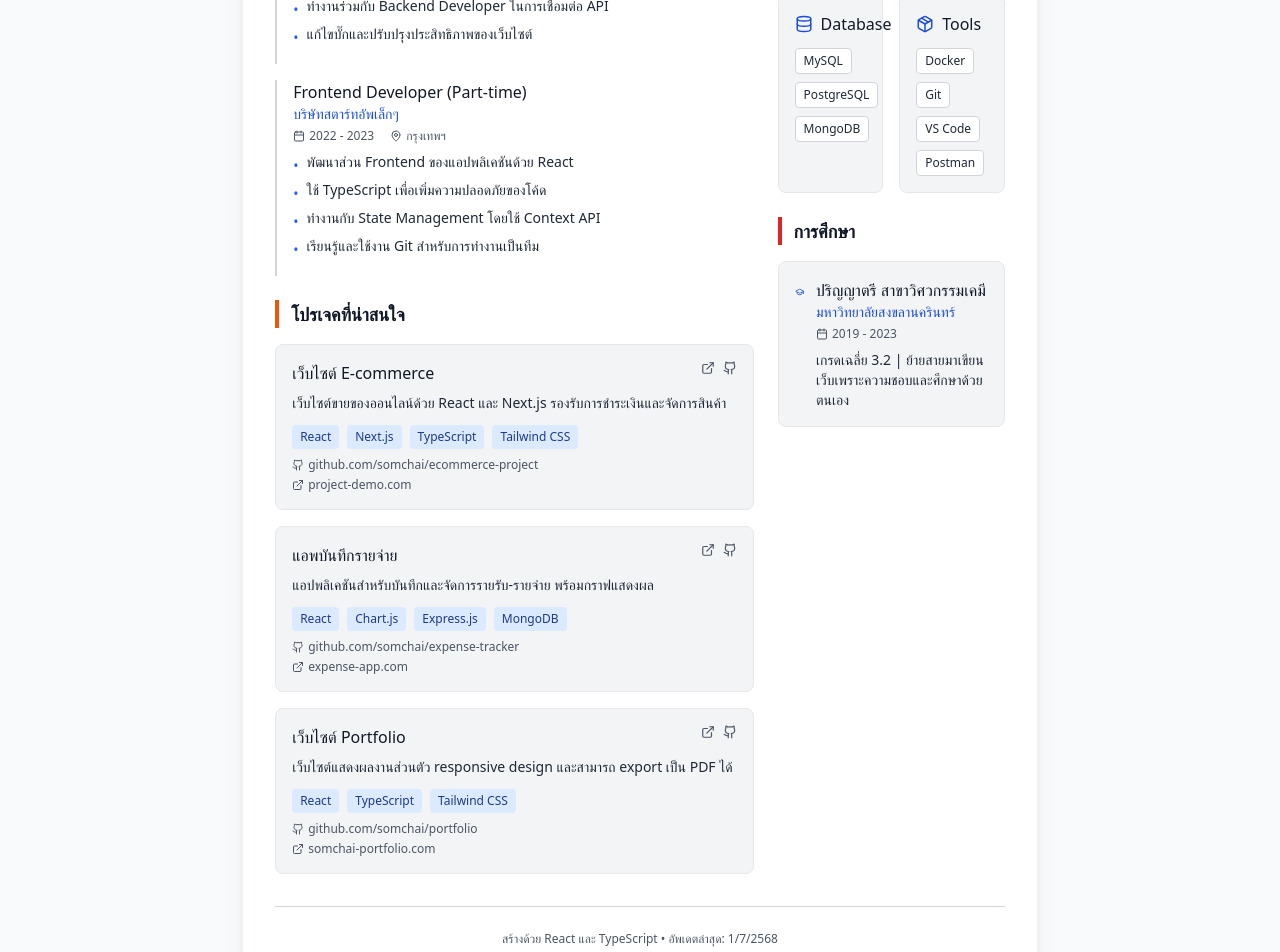
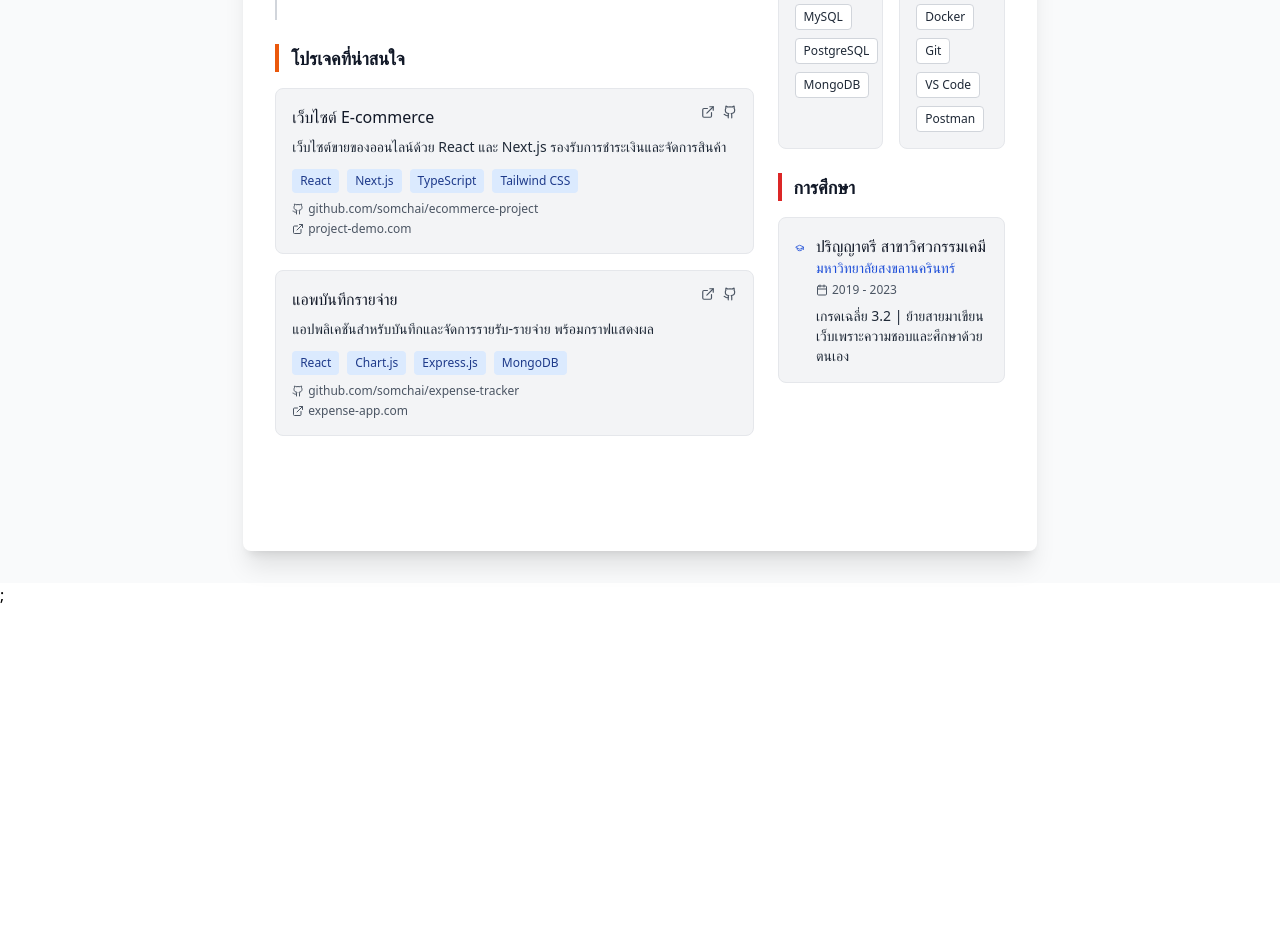
Before and after one commit to srseen/my_cv, a Next.js app: page / in a window 1280 px wide. Shown: the part 660-1612 px from the top of the page. After the commit the page ends 1267 px from the top, so only its background shows below. Built offline with nearby package versions, Linux system fonts and the light colour scheme.

Commit message:
feat: remove outdated experience and project entries from components

```diff
--- a/src/components/Experience.tsx
+++ b/src/components/Experience.tsx
@@ -18,18 +18,6 @@ const Experience = () => {
           "แก้ไขบั๊กและปรับปรุงประสิทธิภาพของเว็บไซต์",
         ],
       },
-      {
-        title: "Frontend Developer (Part-time)",
-        company: "บริษัทสตาร์ทอัพเล็กๆ",
-        period: "2022 - 2023",
-        location: "กรุงเทพฯ",
-        responsibilities: [
-          "พัฒนาส่วน Frontend ของแอปพลิเคชันด้วย React",
-          "ใช้ TypeScript เพื่อเพิ่มความปลอดภัยของโค้ด",
-          "ทำงานกับ State Management โดยใช้ Context API",
-          "เรียนรู้และใช้งาน Git สำหรับการทำงานเป็นทีม",
-        ],
-      },
     ],
     en: [
       {
@@ -42,18 +30,6 @@ const Experience = () => {
           "Improve UI/UX to be responsive and user-friendly",
           "Collaborate with Backend Developers for API integration",
           "Fix bugs and improve website performance",
-        ],
-      },
-      {
-        title: "Frontend Developer (Part-time)",
-        company: "Small Startup Company",
-        period: "2022 - 2023",
-        location: "Bangkok",
-        responsibilities: [
-          "Develop Frontend part of applications using React",
-          "Use TypeScript to improve code safety",
-          "Work with State Management using Context API",
-          "Learn and use Git for team collaboration",
         ],
       },
     ],
--- a/src/components/Header.tsx
+++ b/src/components/Header.tsx
@@ -28,10 +28,6 @@ const Header = () => {
           <Github size={16} className="text-gray-700" />
           <span>github.com/somchai</span>
         </div>
-        <div className="flex items-center gap-2">
-          <Linkedin size={16} className="text-gray-700" />
-          <span>linkedin.com/in/somchai</span>
-        </div>
       </div>
     </header>
   );
--- a/src/components/Portfolio.tsx
+++ b/src/components/Portfolio.tsx
@@ -82,19 +82,6 @@ const Portfolio = () => {
               <Education />
             </div>
           </div>
-
-          {/* Footer */}
-          <footer className="mt-8 pt-6 border-t border-gray-300 text-center">
-            <p className="text-xs text-gray-600">
-              {language === "th"
-                ? `สร้างด้วย React และ TypeScript • อัพเดตล่าสุด: ${new Date().toLocaleDateString(
-                    "th-TH"
-                  )}`
-                : `Built with React and TypeScript • Last updated: ${new Date().toLocaleDateString(
-                    "en-US"
-                  )}`}
-            </p>
-          </footer>
         </div>
       </div>
     </div>
--- a/src/components/Projects.tsx
+++ b/src/components/Projects.tsx
@@ -22,14 +22,6 @@ const Projects = () => {
         github: "github.com/somchai/expense-tracker",
         demo: "expense-app.com",
       },
-      {
-        title: "เว็บไซต์ Portfolio",
-        description:
-          "เว็บไซต์แสดงผลงานส่วนตัว responsive design และสามารถ export เป็น PDF ได้",
-        technologies: ["React", "TypeScript", "Tailwind CSS"],
-        github: "github.com/somchai/portfolio",
-        demo: "somchai-portfolio.com",
-      },
     ],
     en: [
       {
@@ -47,14 +39,6 @@ const Projects = () => {
         technologies: ["React", "Chart.js", "Express.js", "MongoDB"],
         github: "github.com/somchai/expense-tracker",
         demo: "expense-app.com",
-      },
-      {
-        title: "Portfolio Website",
-        description:
-          "Personal portfolio website with responsive design and PDF export functionality",
-        technologies: ["React", "TypeScript", "Tailwind CSS"],
-        github: "github.com/somchai/portfolio",
-        demo: "somchai-portfolio.com",
       },
     ],
   };
```
